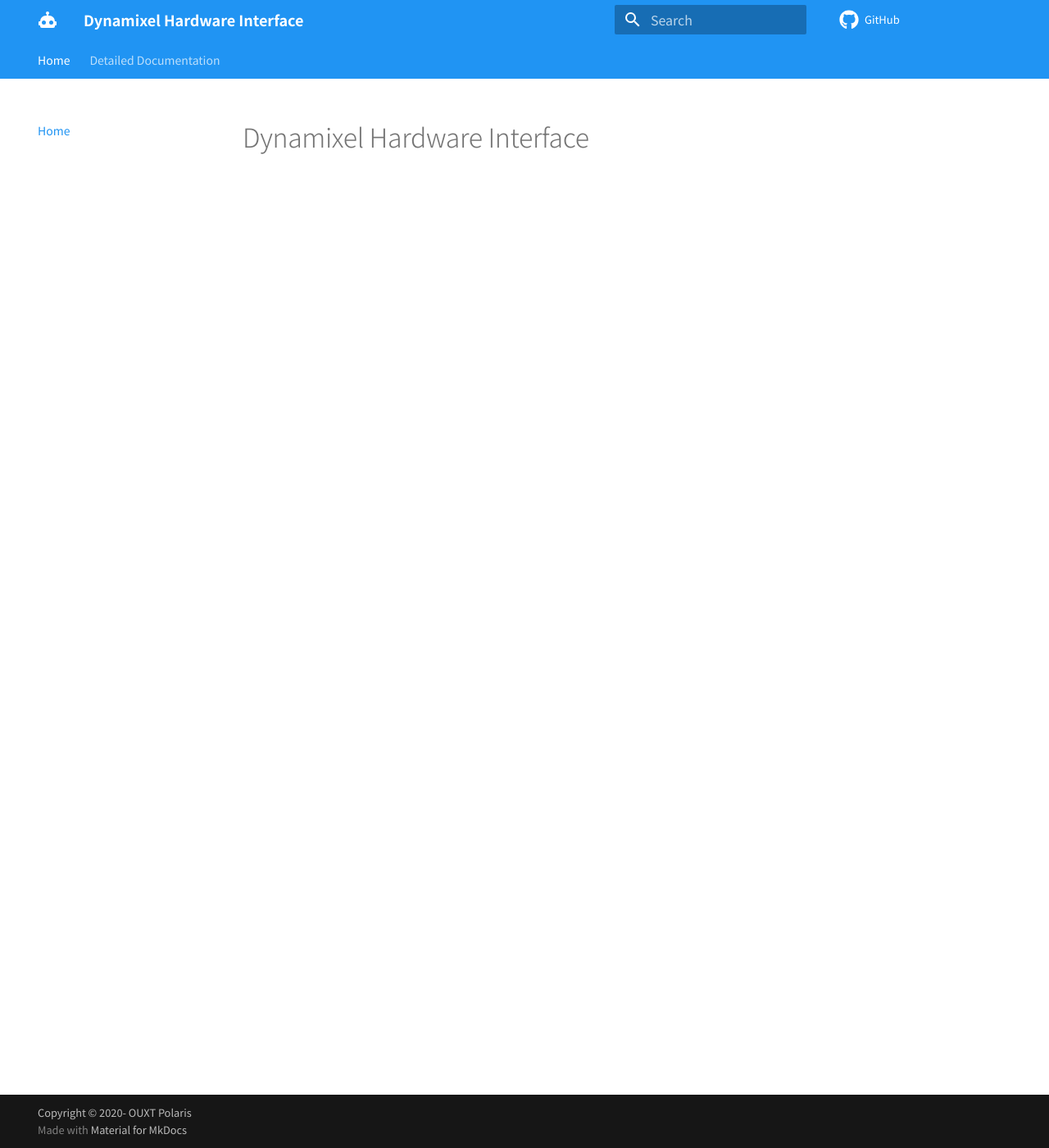
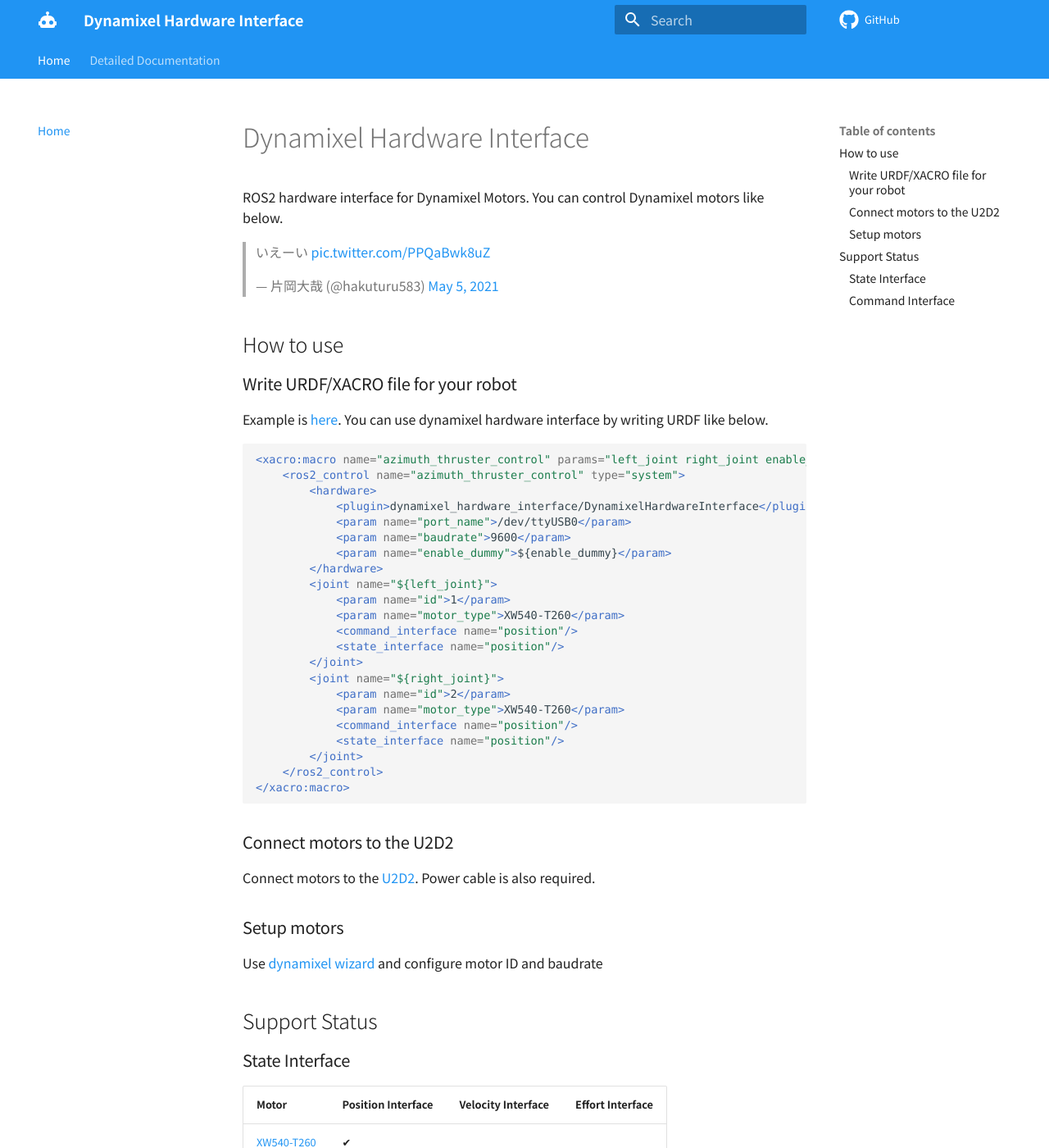
Before and after one commit to OUXT-Polaris/dynamixel_hardware_interface, an MkDocs documentation site: the page built from docs/docs/index.md, in a window 1280 px wide and 1400 px high. Shown: the whole window at 82% size. Built offline with MkDocs 1.6.1 and Material for MkDocs 9.7.7, drawn with Linux system fonts in a browser that asks for light colours; nearby versions of some CDN libraries; some web fonts are replaced; comment, search, counter and statistics services are not loaded; some of the changed text lies outside the part shown.

Commit message:
add dos
Signed-off-by: Masaya Kataoka <ms.kataoka@gmail.com>

````diff
--- a/docs/docs/index.md
+++ b/docs/docs/index.md
@@ -1 +1,55 @@
 # Dynamixel Hardware Interface
+
+ROS2 hardware interface for Dynamixel Motors.
+You can control Dynamixel motors like below.
+
+<blockquote class="twitter-tweet"><p lang="ja" dir="ltr">いえーい <a href="https://t.co/PPQaBwk8uZ">pic.twitter.com/PPQaBwk8uZ</a></p>&mdash; 片岡大哉 (@hakuturu583) <a href="https://twitter.com/hakuturu583/status/1389880980769366021?ref_src=twsrc%5Etfw">May 5, 2021</a></blockquote> <script async src="https://platform.twitter.com/widgets.js" charset="utf-8"></script>
+
+## How to use
+### Write URDF/XACRO file for your robot
+Example is [here](https://github.com/OUXT-Polaris/miniv_description/blob/4403e9e9af678ff150802422a89e8ee213684d8d/urdf/miniv.ros2_control.xacro#L5).
+You can use dynamixel hardware interface by writing URDF like below.
+
+```xml
+<xacro:macro name="azimuth_thruster_control" params="left_joint right_joint enable_dummy">
+    <ros2_control name="azimuth_thruster_control" type="system">
+        <hardware>
+            <plugin>dynamixel_hardware_interface/DynamixelHardwareInterface</plugin>
+            <param name="port_name">/dev/ttyUSB0</param>
+            <param name="baudrate">9600</param>
+            <param name="enable_dummy">${enable_dummy}</param>
+        </hardware>
+        <joint name="${left_joint}">
+            <param name="id">1</param>
+            <param name="motor_type">XW540-T260</param>
+            <command_interface name="position"/>
+            <state_interface name="position"/>
+        </joint>
+        <joint name="${right_joint}">
+            <param name="id">2</param>
+            <param name="motor_type">XW540-T260</param>
+            <command_interface name="position"/>
+            <state_interface name="position"/>
+        </joint>
+    </ros2_control>
+</xacro:macro>
+```
+
+### Connect motors to the U2D2
+Connect motors to the [U2D2](https://e-shop.robotis.co.jp/product.php?id=190).
+Power cable is also required.
+
+### Setup motors
+Use [dynamixel wizard](https://emanual.robotis.com/docs/en/software/dynamixel/dynamixel_wizard2/) and configure motor ID and baudrate
+
+## Support Status
+
+### State Interface
+|                                Motor                                | Position Interface | Velocity Interface | Effort Interface |
+| ------------------------------------------------------------------- | ------------------ | ------------------ | ---------------- |
+| [XW540-T260](https://emanual.robotis.com/docs/en/dxl/x/xw540-t260/) | ✔                  |                    |                  |
+
+### Command Interface
+|                                Motor                                | Position Interface | Velocity Interface | Effort Interface |
+| ------------------------------------------------------------------- | ------------------ | ------------------ | ---------------- |
+| [XW540-T260](https://emanual.robotis.com/docs/en/dxl/x/xw540-t260/) | ✔                  |                    |                  |
````
